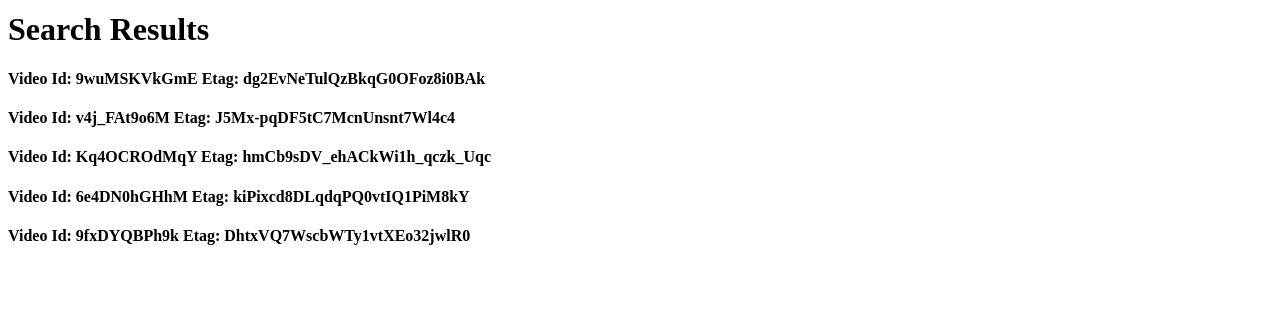
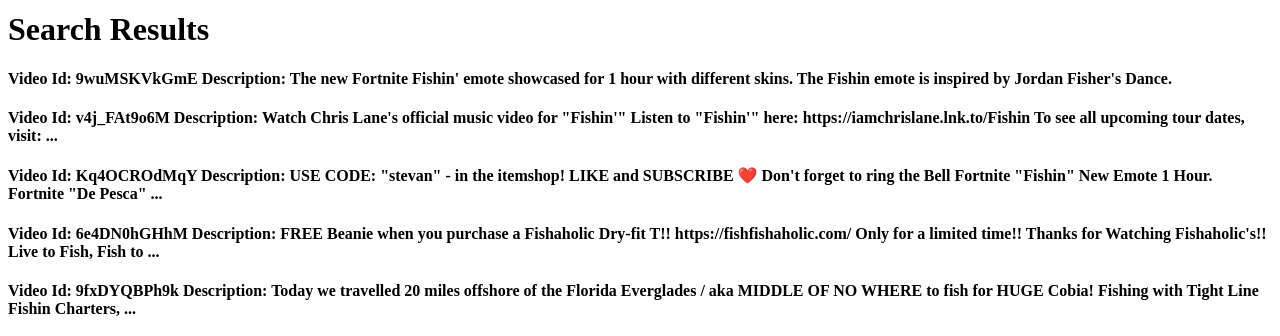
Before and after one commit to dmartinez91/Youtube_React, a React (Create React App) app: page / in a window 1280 px wide. Shown: the part 527-863 px from the top of the page. Before the commit the page ends 800 px from the top, so only its background shows below. Built offline with nearby package versions, Linux system fonts and the light colour scheme.

Commit message:
More refactoring

```diff
--- a/src/components/App.jsx
+++ b/src/components/App.jsx
@@ -43,7 +43,7 @@
                 <DisplaySearch showSearch = {displayVideo}/>
                 <h1> Search Results </h1>
                 {videos.map((video) => {
-                    return (<h4> Video Id: {video.id.videoId} Etag: {video.etag} </h4>)
+                    return (<h4> Video Id: {video.id.videoId} Description: {video.snippet.description} </h4>)
                 })}
             </div>
         );
--- a/src/components/DisplaySearch.jsx
+++ b/src/components/DisplaySearch.jsx
@@ -1,5 +1,5 @@
 import React from 'react';
-import DisplayVideo from './DisplayVideo';
+
 
 
 const DisplaySearch = (props) => {
--- a/src/components/DisplayVideo.jsx
+++ b/src/components/DisplayVideo.jsx
@@ -1,10 +1,12 @@
 import React from 'react';
 
 const DisplayVideo = (props) => {
+    const videoUrl = `https://www.youtube.com/embed/${props.showVideo}`
+
     return (
         <div>
             <iframe title='youtube-video' id="ytplayer" type="text/html" width="640" height="360"
-                src={`https://www.youtube.com/embed/${props.showVideo}?autoplay=1&origin=http://example.com`}
+                src={videoUrl}
                 frameborder="0">
             </iframe>
 
```
